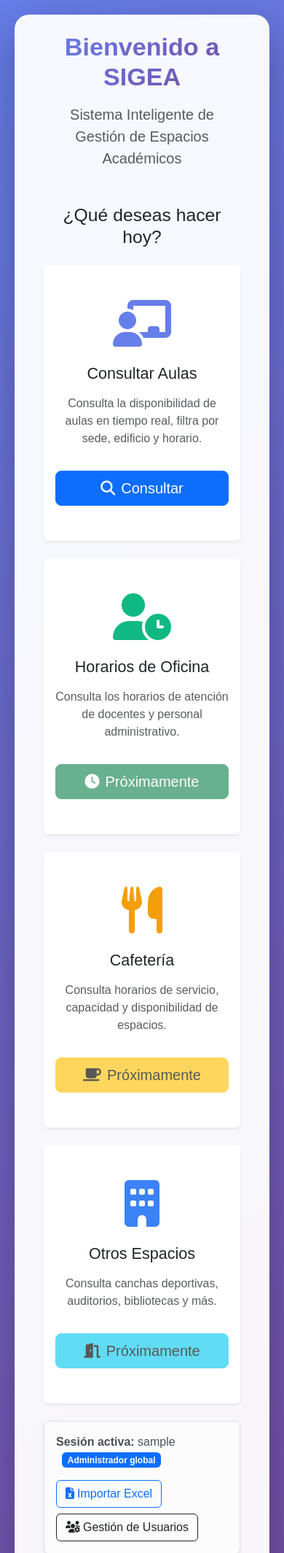
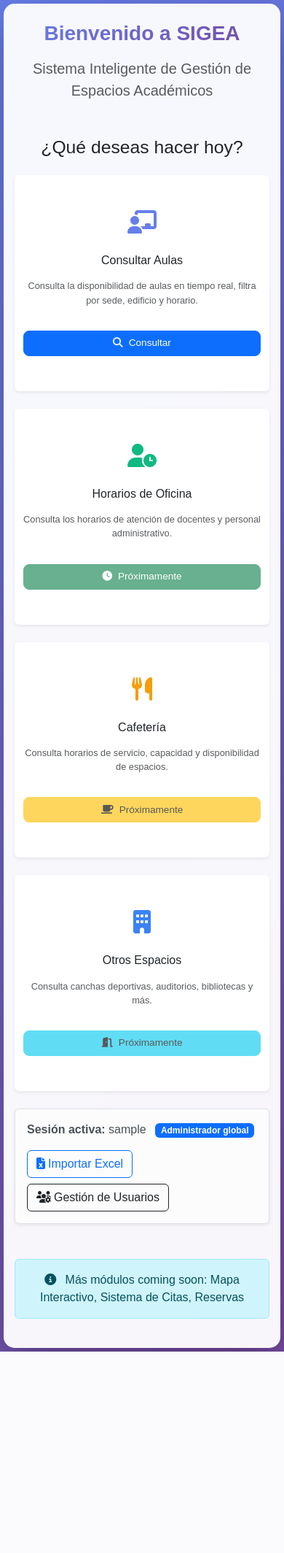
Before and after one commit to jimartinezcarreno-arch/sigea-pilot, a Django app: page / in a window 390 px wide. Shown: the top 2128 px of the page at 73% size. After the commit the page ends 1852 px from the top, so only its background shows below. Run offline with Django 5.2, Linux system fonts and the light colour scheme; the visitor is signed in with stand-in values (Sample User, id 1); data that the repository does not hold is empty.

Commit message:
Mejorar responsive del dashboard de módulos con media queries para diferentes tamaños de pantalla

```diff
--- a/proyectos/templates/dashboard_modulos.html
+++ b/proyectos/templates/dashboard_modulos.html
@@ -12,12 +12,12 @@
             background: linear-gradient(135deg, #667eea 0%, #764ba2 100%);
             min-height: 100vh;
             margin: 0;
-            padding: 20px;
+            padding: 10px;
         }
         .container-fluid {
             background: rgba(255, 255, 255, 0.95);
             border-radius: 20px;
-            padding: 40px;
+            padding: 30px 20px;
             box-shadow: 0 20px 60px rgba(0, 0, 0, 0.3);
         }
         .display-4 {
@@ -38,6 +38,64 @@
         }
         .text-info {
             color: #3b82f6 !important;
+        }
+
+        /* Responsive adjustments */
+        @media (max-width: 768px) {
+            body {
+                padding: 5px;
+            }
+            .container-fluid {
+                padding: 20px 15px;
+                border-radius: 15px;
+            }
+            .display-4 {
+                font-size: 2rem !important;
+            }
+            .fa-4x {
+                font-size: 2.5rem !important;
+            }
+            .card-body {
+                padding: 1.5rem 1rem;
+            }
+            .card-title {
+                font-size: 1.1rem !important;
+            }
+            .card-text {
+                font-size: 0.85rem !important;
+            }
+            .btn-lg {
+                padding: 0.5rem 1rem;
+                font-size: 0.9rem;
+            }
+        }
+
+        @media (max-width: 576px) {
+            .display-4 {
+                font-size: 1.75rem !important;
+            }
+            .fa-4x {
+                font-size: 2rem !important;
+            }
+            .card-body {
+                padding: 1rem 0.75rem;
+            }
+            .card-title {
+                font-size: 1rem !important;
+            }
+            .card-text {
+                font-size: 0.8rem !important;
+            }
+            .btn-lg {
+                padding: 0.4rem 0.8rem;
+                font-size: 0.85rem;
+            }
+        }
+
+        @media (min-width: 992px) {
+            .container-fluid {
+                padding: 40px;
+            }
         }
     </style>
 </head>
```
